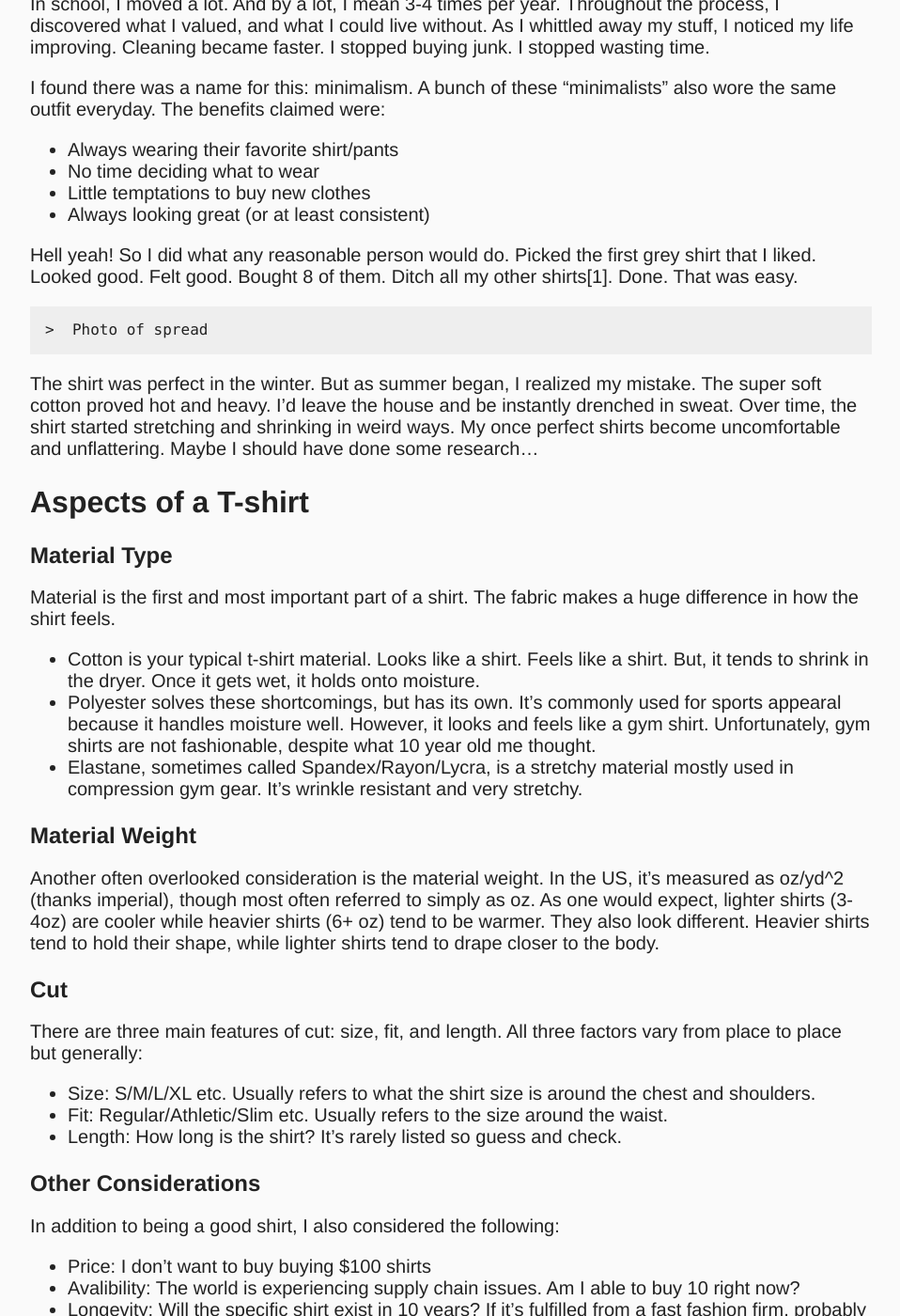
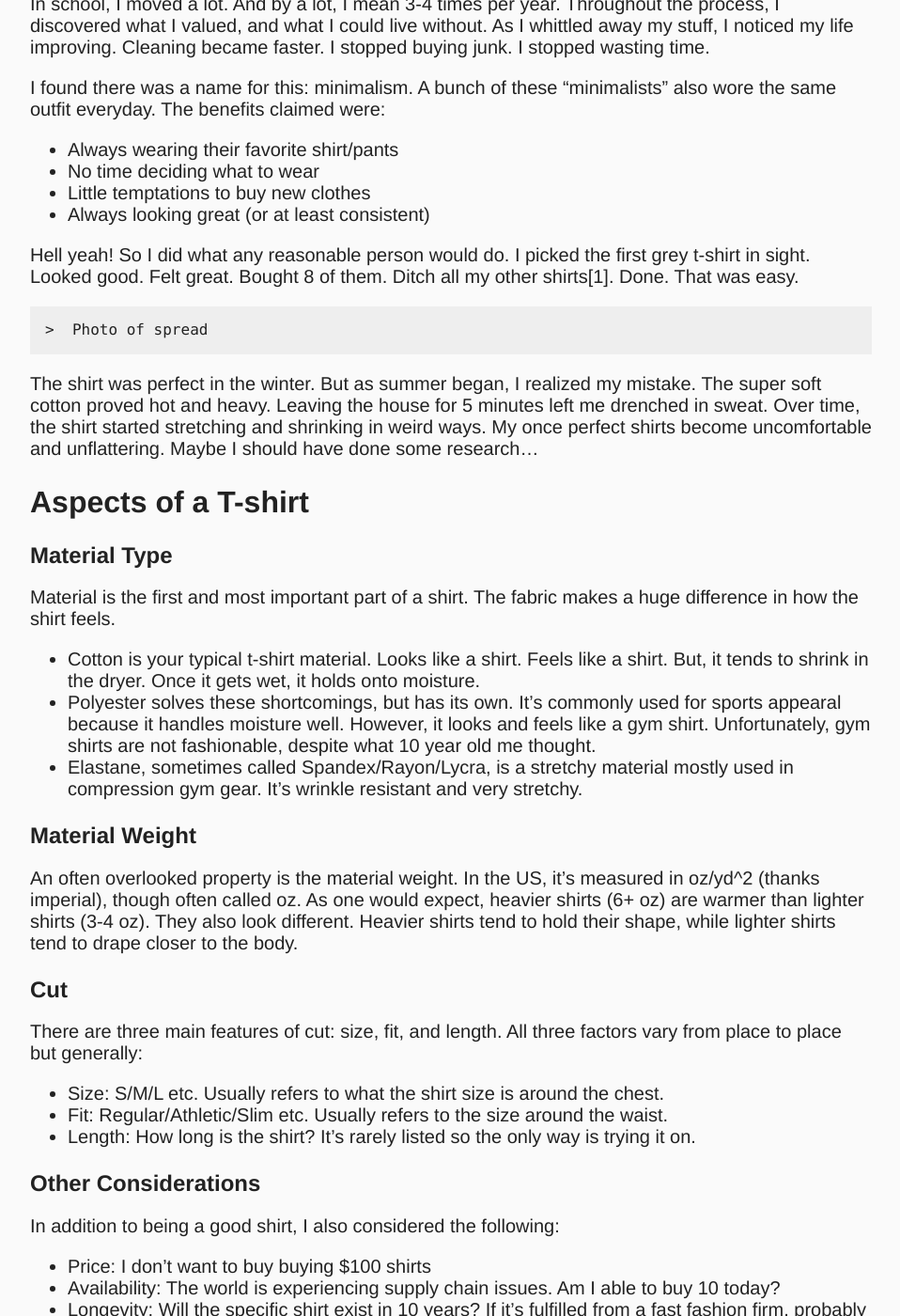
Before and after one commit to Kiran-Rao/kiran-rao.github.io, a Jekyll site: the page built from docs/_posts/2021-11-17-perfect-shirt.md, in a window 1280 px wide and 1400 px high, scrolled down 284 px. Shown: the whole window at 94% size, without its empty margins (160-1118 px from the left). Built offline with Jekyll 4.4.1, drawn with Linux system fonts in a browser that asks for light colours; some of the changed text lies outside the part shown.

Commit message:
3rd pass editing

````diff
--- a/docs/_posts/2021-11-17-perfect-shirt.md
+++ b/docs/_posts/2021-11-17-perfect-shirt.md
@@ -14,13 +14,13 @@ I found there was a name for this: minimalism. A bunch of these "minimalists" al
 - Little temptations to buy new clothes
 - Always looking great (or at least consistent)
 
-Hell yeah! So I did what any reasonable person would do. Picked the first grey shirt that I liked. Looked good. Felt good. Bought 8 of them. Ditch all my other shirts[1]. Done. That was easy.
+Hell yeah! So I did what any reasonable person would do. I picked the first grey t-shirt in sight. Looked good. Felt great. Bought 8 of them. Ditch all my other shirts[1]. Done. That was easy.
 
 ```
 >  Photo of spread
 ```
 
-The shirt was perfect in the winter. But as summer began, I realized my mistake. The super soft cotton proved hot and heavy. I'd leave the house and be instantly drenched in sweat. Over time, the shirt started stretching and shrinking in weird ways. My once perfect shirts become uncomfortable and unflattering. Maybe I should have done some research...
+The shirt was perfect in the winter. But as summer began, I realized my mistake. The super soft cotton proved hot and heavy. Leaving the house for 5 minutes left me drenched in sweat. Over time, the shirt started stretching and shrinking in weird ways. My once perfect shirts become uncomfortable and unflattering. Maybe I should have done some research...
 
 ## Aspects of a T-shirt
 
@@ -34,27 +34,27 @@ Material is the first and most important part of a shirt. The fabric makes a hug
 
 ### Material Weight
 
-Another often overlooked consideration is the material weight. In the US, it's measured as oz/yd^2 (thanks imperial), though most often referred to simply as oz. As one would expect, lighter shirts (3-4oz) are cooler while heavier shirts (6+ oz) tend to be warmer. They also look different. Heavier shirts tend to hold their shape, while lighter shirts tend to drape closer to the body.
+An often overlooked property is the material weight. In the US, it's measured in oz/yd^2 (thanks imperial), though often called oz. As one would expect, heavier shirts (6+ oz) are warmer than lighter shirts (3-4 oz). They also look different. Heavier shirts tend to hold their shape, while lighter shirts tend to drape closer to the body.
 
 ### Cut
 
 There are three main features of cut: size, fit, and length. All three factors vary from place to place but generally:
 
-- Size: S/M/L/XL etc. Usually refers to what the shirt size is around the chest and shoulders.
+- Size: S/M/L etc. Usually refers to what the shirt size is around the chest.
 - Fit: Regular/Athletic/Slim etc. Usually refers to the size around the waist.
-- Length: How long is the shirt? It's rarely listed so guess and check.
+- Length: How long is the shirt? It's rarely listed so the only way is trying it on.
 
 ### Other Considerations
 
 In addition to being a good shirt, I also considered the following:
 
 - Price: I don't want to buy buying $100 shirts
-- Avalibility: The world is experiencing supply chain issues. Am I able to buy 10 right now?
+- Availability: The world is experiencing supply chain issues. Am I able to buy 10 today?
 - Longevity: Will the specific shirt exist in 10 years? If it's fulfilled from a fast fashion firm, probably not.
 
 ## My New Shirt
 
-I ended up buying 14 unique t-shirt from 5 different brands. After 6 months of testing through 3 seasons, I finally found my new standard shirt: The Bella-Canvas 3415. It's perfect for me because:
+I ended up buying 14 unique t-shirt from 5 different brands. After 6 months of testing through 3 seasons, I finally found my new standard shirt: The Bella-Canvas 3415. It's works for me because:
 
 - Material: a blend of Cotton, Polyester, and Rayon. The best of all three.
 - Weight: 3.8oz. On the lighter side, as I tend to be warm.
````
